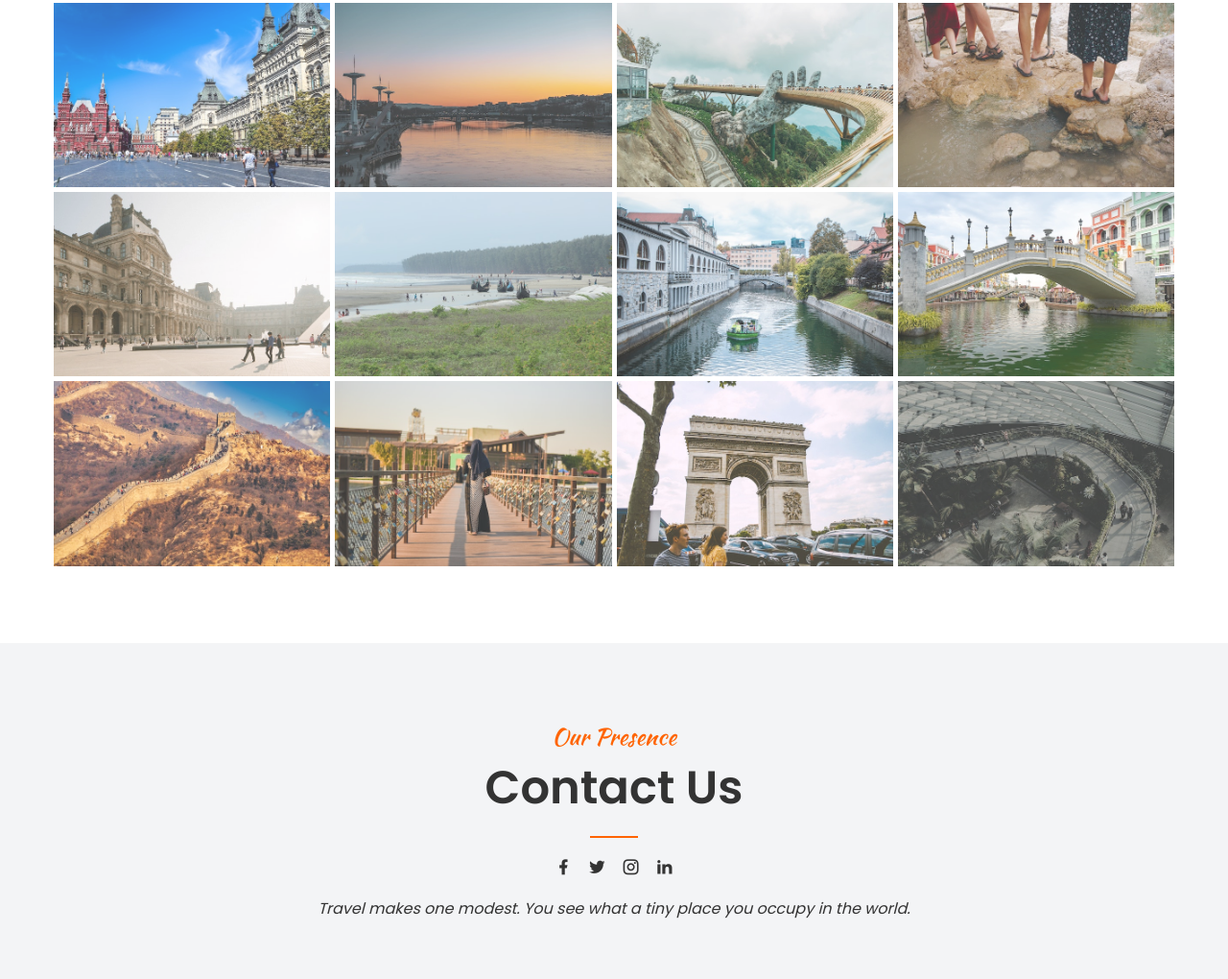
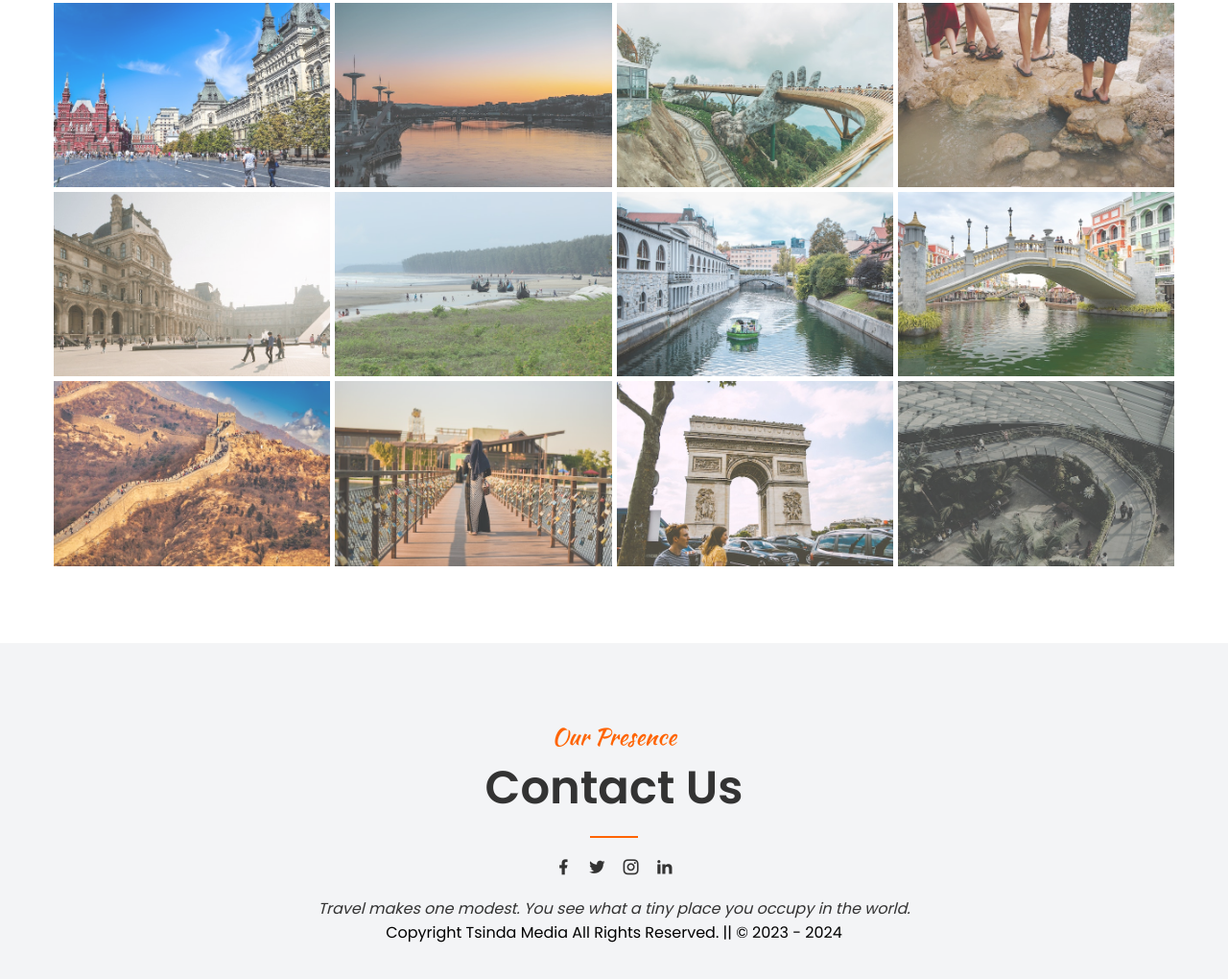
Before and after one commit to Christophe210/Travel_Website.com, a plain HTML site: page index.html in a window 1280 px wide. Shown: the part 4045-5065 px from the top of the page at 96% size. Drawn offline with nearby package versions, Linux system fonts and the light colour scheme.

Commit message:
Update index.html

```diff
--- a/index.html
+++ b/index.html
@@ -219,6 +219,12 @@
           Travel makes one modest. You see what a tiny place you occupy in the
           world.
         </p>
+
+         <div class="col-md-6 col-lg-8">
+            <p class="copyright"><!-- Link back to Colorlib can't be removed. Template is licensed under CC BY 3.0. -->
+              Copyright Tsinda Media All Rights Reserved. || &copy; 2023 - <script>document.write(new Date().getFullYear());</script></p>
+          </div>
+
       </div>
     </footer>
   </body>
```
